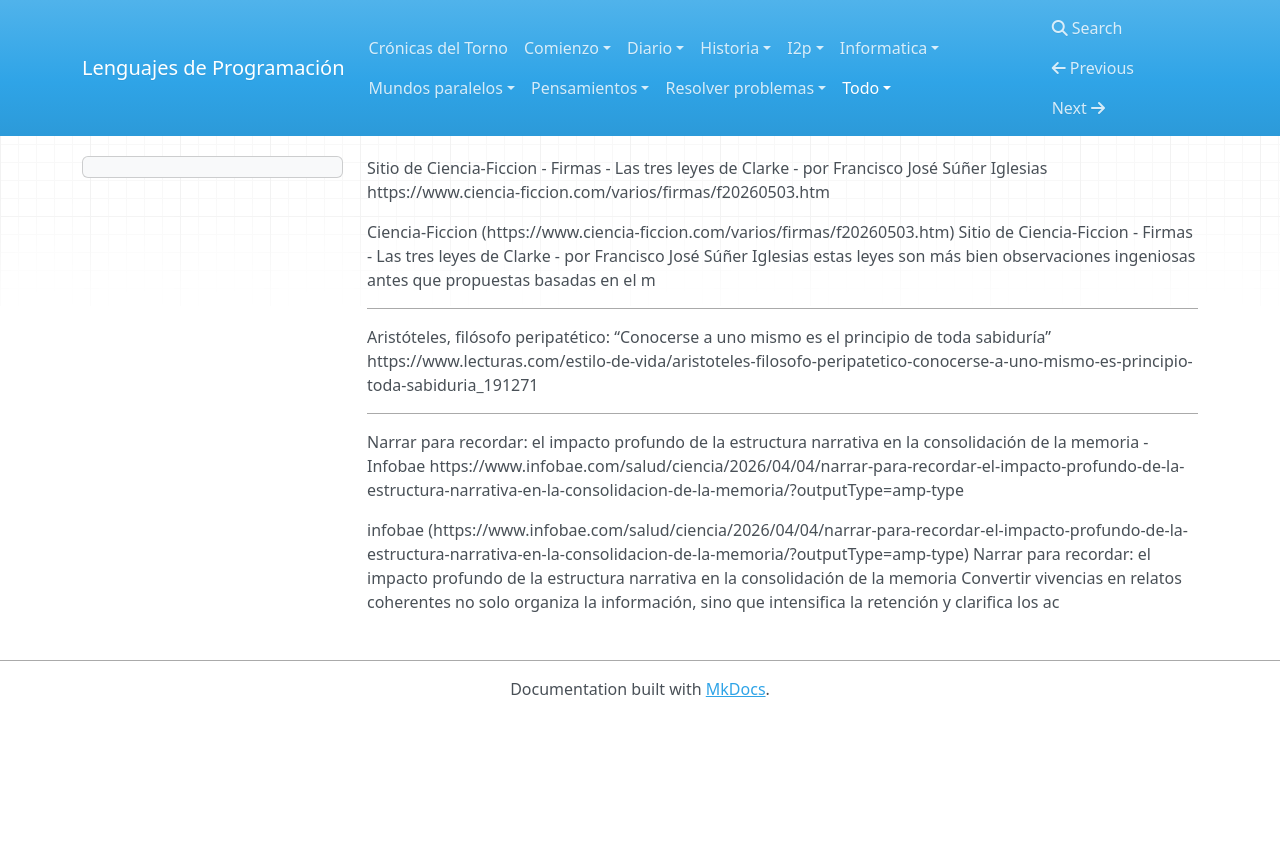
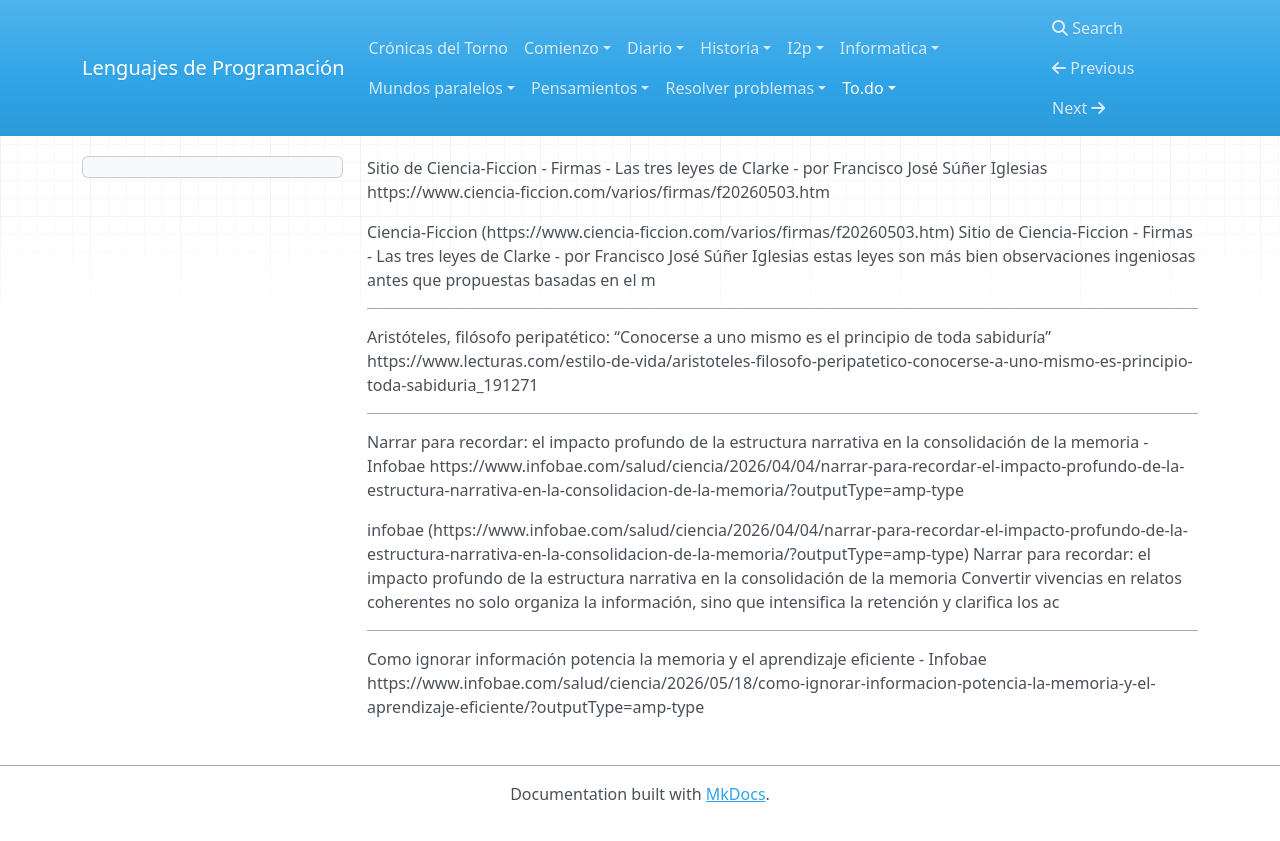
Before and after one commit to dvarrui/cronicas-del-torno, an MkDocs documentation site: the page built from docs/to.do/ideas.md, in a window 1280 px wide. Shown: the top 841 px of the page. Built offline with MkDocs 1.6.1, drawn with Linux system fonts in a browser that asks for light colours; nearby versions of some CDN libraries.

Commit message:
new todo

```diff
--- a/docs/todo/ideas.md
+++ b/docs/to.do/ideas.md
@@ -17,3 +17,7 @@ https://www.infobae.com/salud/ciencia/2026/04/04/narrar-para-recordar-el-impacto
 infobae (https://www.infobae.com/salud/ciencia/2026/04/04/narrar-para-recordar-el-impacto-profundo-de-la-estructura-narrativa-en-la-consolidacion-de-la-memoria/?outputType=amp-type)
 Narrar para recordar: el impacto profundo de la estructura narrativa en la consolidación de la memoria
 Convertir vivencias en relatos coherentes no solo organiza la información, sino que intensifica la retención y clarifica los ac
+
+---
+Como ignorar información potencia la memoria y el aprendizaje eficiente - Infobae
+https://www.infobae.com/salud/ciencia/2026/05/18/como-ignorar-informacion-potencia-la-memoria-y-el-aprendizaje-eficiente/?outputType=amp-type
```
Also changed, not shown: docs/to.do/clean-coders.md (renamed from docs/todo/clean-coders.md), docs/to.do/cli_vs_gui.txt (renamed from docs/todo/cli_vs_gui.txt), docs/to.do/ejercicio-software-y-bolsas-de-basura.md (renamed from docs/todo/ejercicio-software-y-bolsas-de-basura.md), docs/to.do/ext.md (renamed from docs/todo/ext.md), docs/to.do/goodhart.md (renamed from docs/todo/goodhart.md), docs/to.do/ide-no-gracias.md (renamed from docs/todo/ide-no-gracias.md), docs/to.do/los-5-anillos.md (renamed from docs/todo/los-5-anillos.md), docs/to.do/profundidad.md (renamed from docs/todo/profundidad.md).
